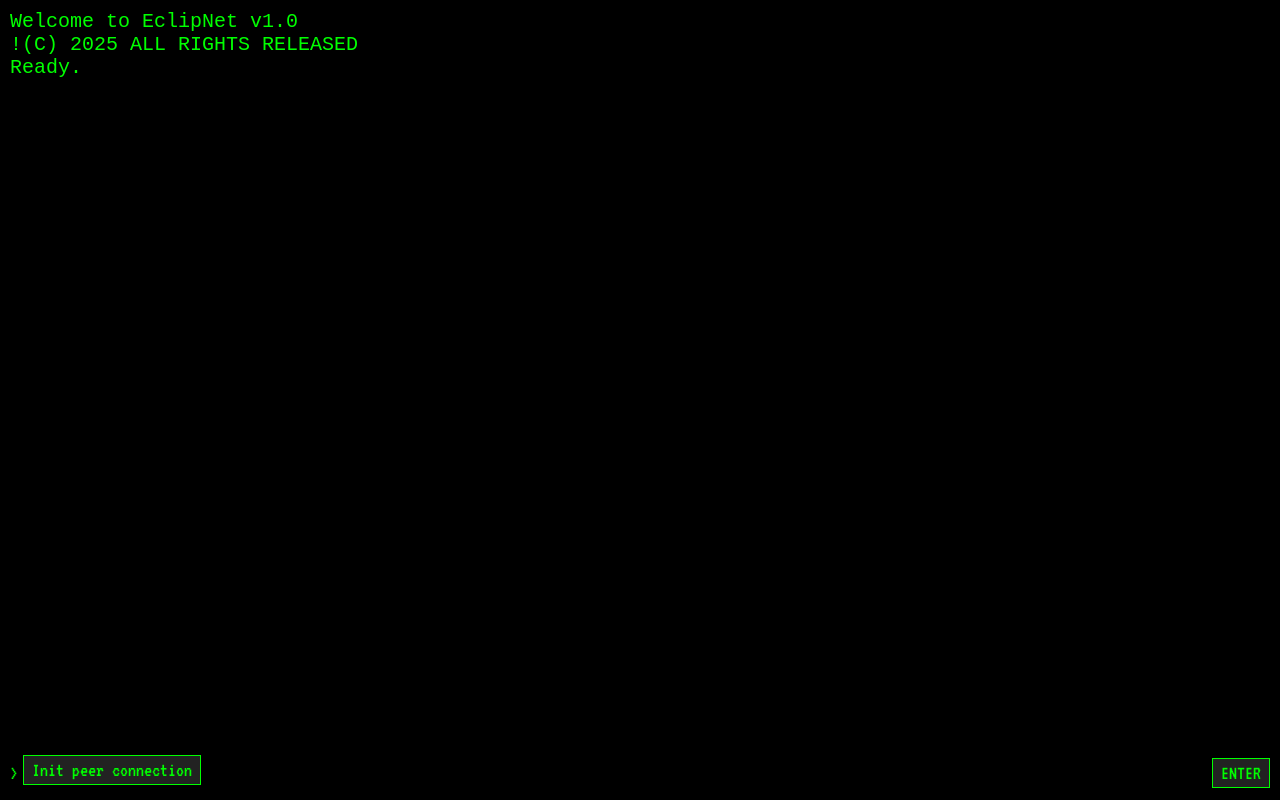
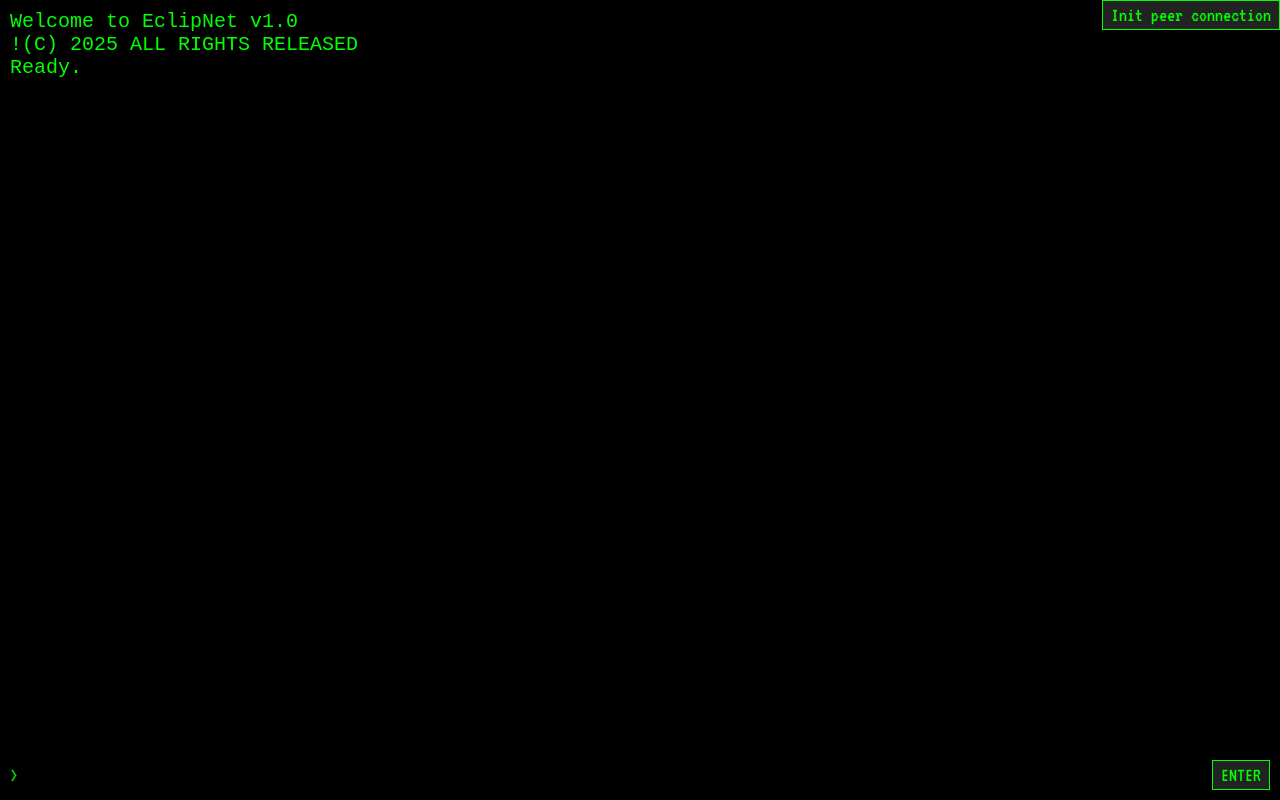
Before and after one commit to Skreen5hot/serverlessApp, a plain HTML site: page EclipNet.html in a window 1280 px wide. Drawn offline with Linux system fonts and the light colour scheme; no server answers.

Commit message:
more css

```diff
--- a/EclipNet.css
+++ b/EclipNet.css
@@ -93,6 +93,9 @@ body {
     padding: 4px 8px;
     margin-bottom: 5px; /* Add some space below it */
     transition: background-color 0.3s, color 0.3s;
+        position: absolute;
+    top: 0;
+    right: 0;
 }
 
 #p2p-init.connected {
```
